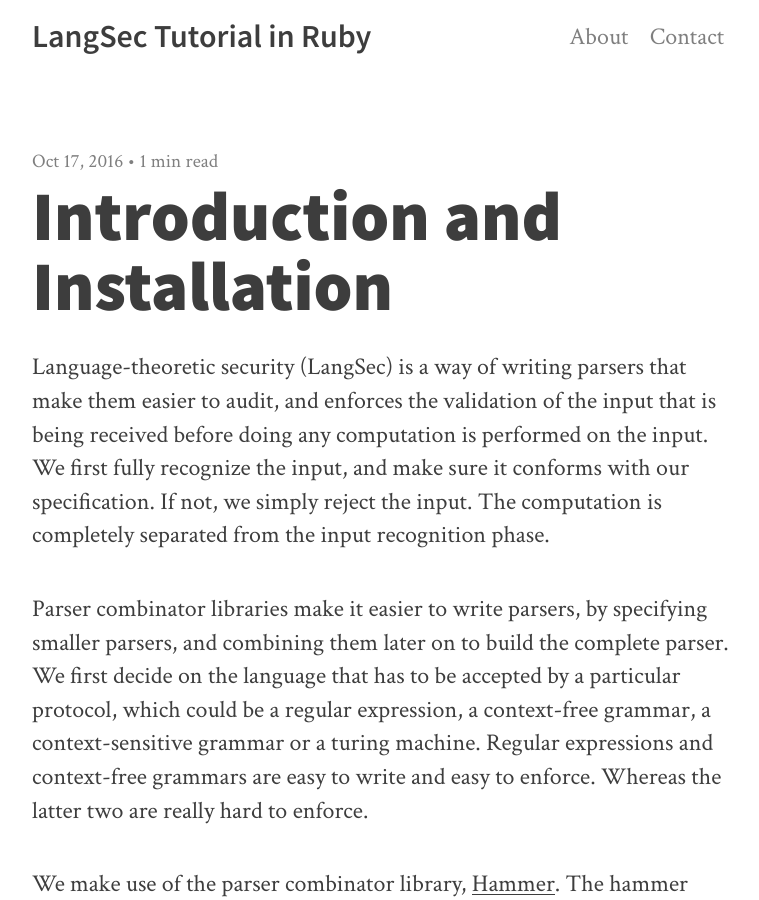
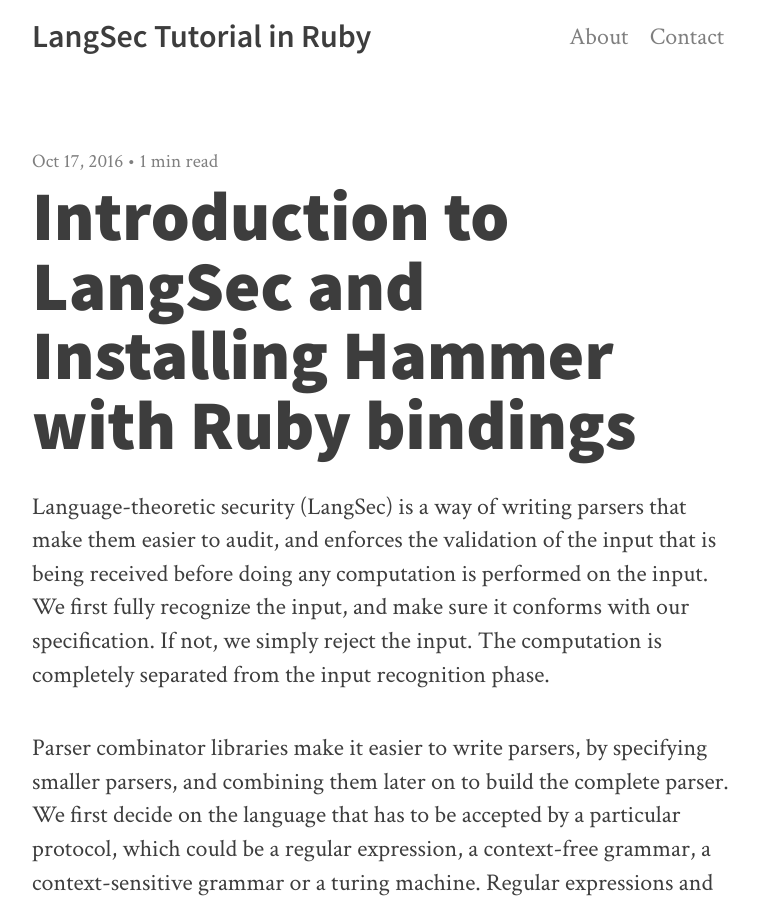
Before and after one commit to prashantbarca/prashantbarca.github.io, a Jekyll site: the page built from _posts/2016-10-17-introduction.md, in a window 1280 px wide and 900 px high. Shown: the whole window, without its empty margins (258-1017 px from the left). Built offline with Jekyll 4.4.1, drawn with Linux system fonts in a browser that asks for light colours; nearby versions of some CDN libraries; some of the changed text lies outside the part shown.

Commit message:
Make summary clearer

```diff
--- a/_layouts/page.html
+++ b/_layouts/page.html
@@ -3,6 +3,6 @@
 ---
 
 <article>
-	<h1>{{ page.title }}</h1>
-		{{ content }}
+  <h1>{{ page.title }}</h1>
+	{{ content }}
 </article>
--- a/_layouts/post.html
+++ b/_layouts/post.html
@@ -12,16 +12,7 @@
 <article>
   <span class="meta">{{ page.date | date: site.date_format }} • {{ read-time }}</span>
 	<h1>{{ page.title }}</h1>
-		{{ content }}
-  {% if site.display-author-post-page %}
-    {% if page.author.name %}
-      <small><em>{{ site.var_guest_post_by }}: {{ page.author.name }} {{ page.author.info }}</em></small>
-    {% else %}
-      {% if site.author.name %}
-        <small><em>{{ site.var_post_by }}: {{ site.author.name }} {{ site.author.info }}</em></small>
-      {% endif %}
-    {% endif %}
-  {% endif %}
+	{{ content }}
 </article>
 
 {% if site.display-next-prev-post and page.previous.url or site.display-next-prev-post and page.next.url %}
--- a/_posts/2016-10-17-introduction.md
+++ b/_posts/2016-10-17-introduction.md
@@ -1,11 +1,11 @@
 ---
-title: Introduction and Installation
+title: Introduction to LangSec and Installing Hammer with Ruby bindings
 
 author:
   name: Prashant Anantharaman
   info: (@<a href="https://www.facebook.com/prashant.barca">Prashant Anantharaman</a>)
 
-summary: Introduction to Hammer, LangSec and Installation
+summary: An introduction to LangSec, parser combinators and a step by step installation guide to the hammer library and the `hammer-parser` ruby gem.
 ---
 
 Language-theoretic security (LangSec) is a way of writing parsers that make them easier to audit, and enforces the validation of the input that is being received before doing any computation is performed on the input. We first fully recognize the input, and make sure it conforms with our specification. If not, we simply reject the input. The computation is completely separated from the input recognition phase.
```
